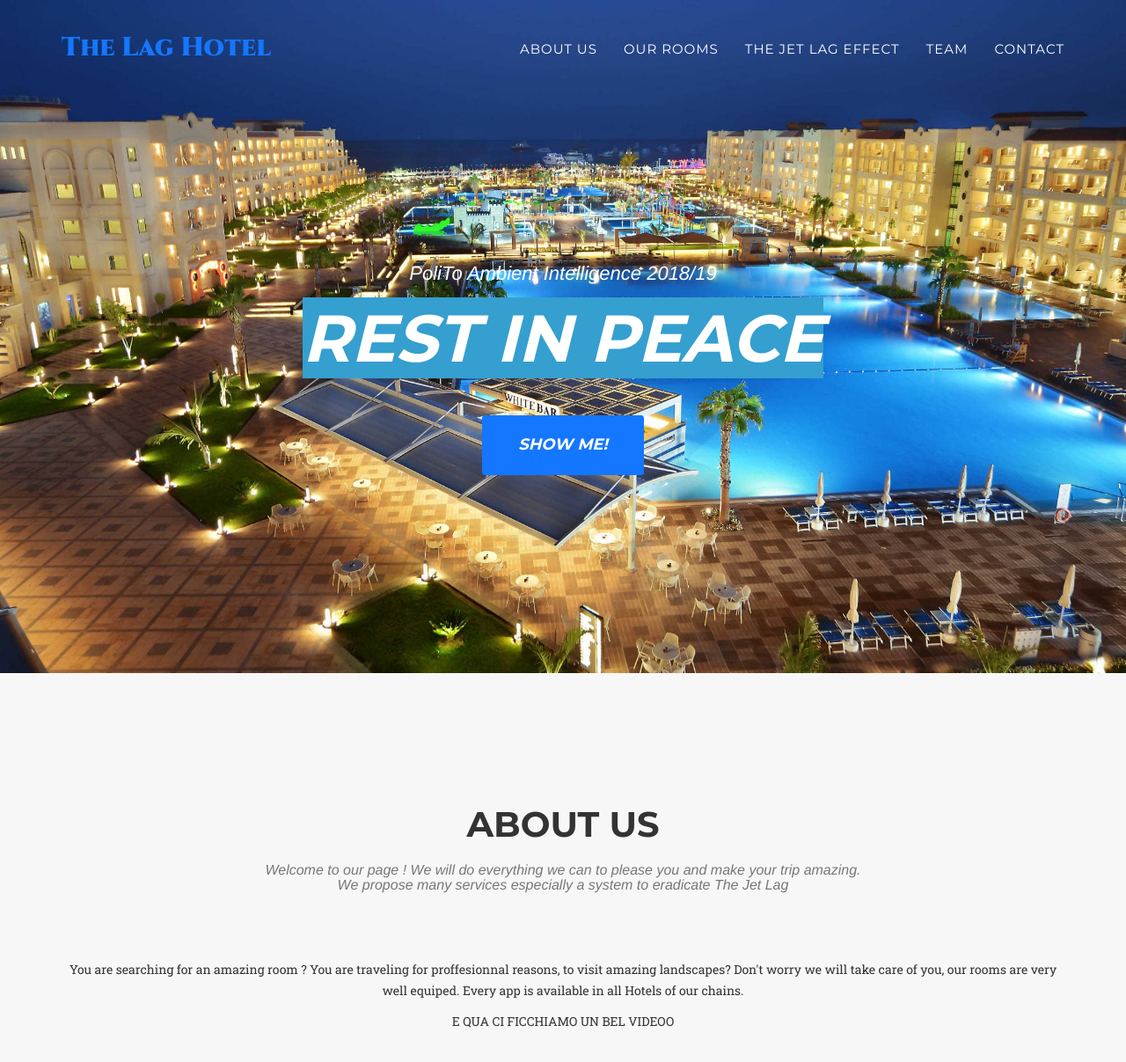
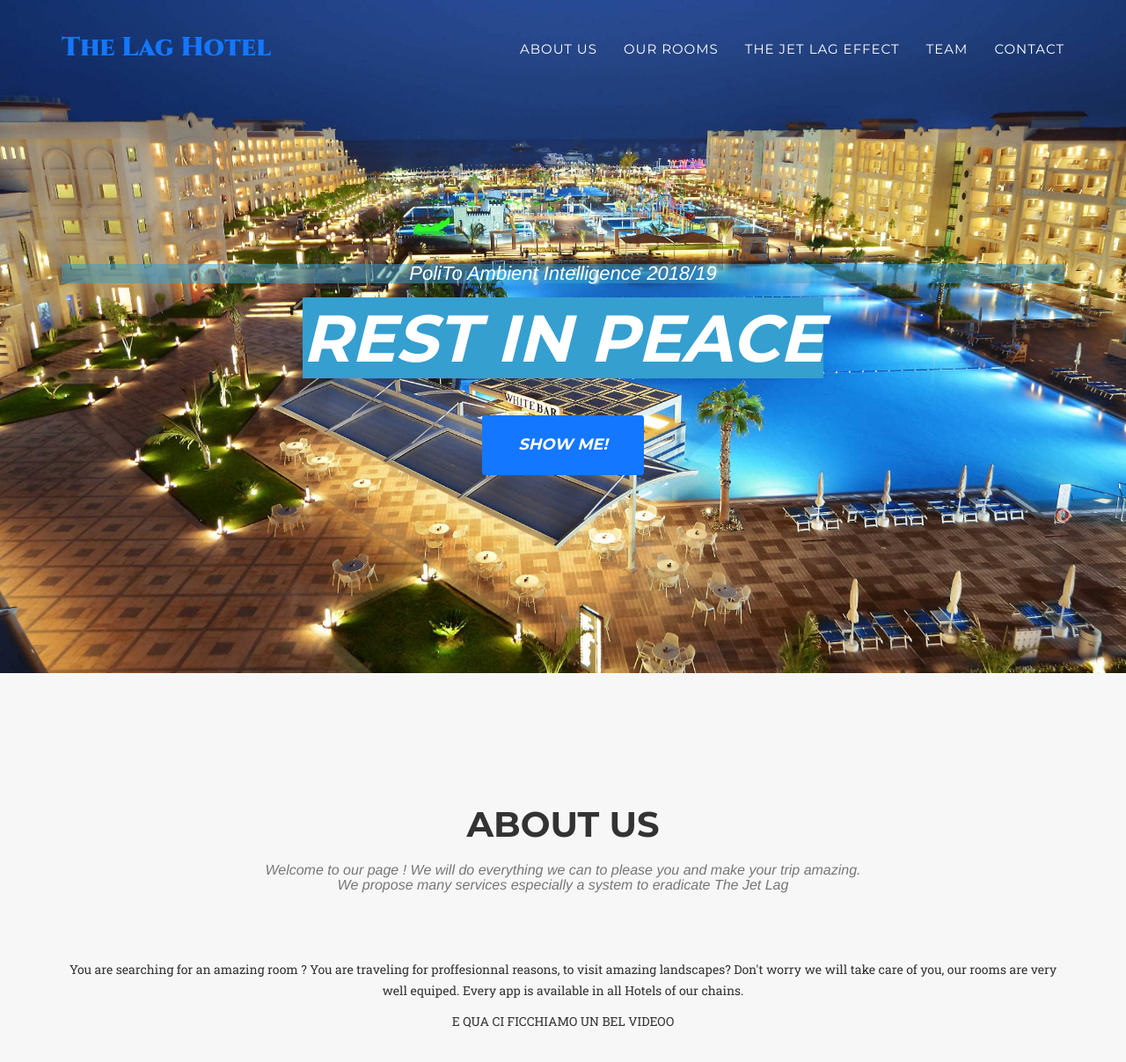
Before and after one commit to VincentGautier/Hotel-web-site, a Jekyll site: the page built from index.html, in a window 1280 px wide and 1400 px high. Shown: the top 1207 px of the window at 88% size. Built offline with Jekyll 4.4.1, drawn with Linux system fonts in a browser that asks for light colours; some web fonts are replaced.

Commit message:
Update agency.css

```diff
--- a/_includes/css/agency.css
+++ b/_includes/css/agency.css
@@ -311,6 +311,7 @@ header .intro-text .intro-heading {
         font-family: {{ site.data.template.font.secondary }};
         font-size: 40px;
         font-style: italic;
+        background-color:rgba(53,159,208,0.5);
         line-height: 40px;
     }
 header .intro-text {
```
